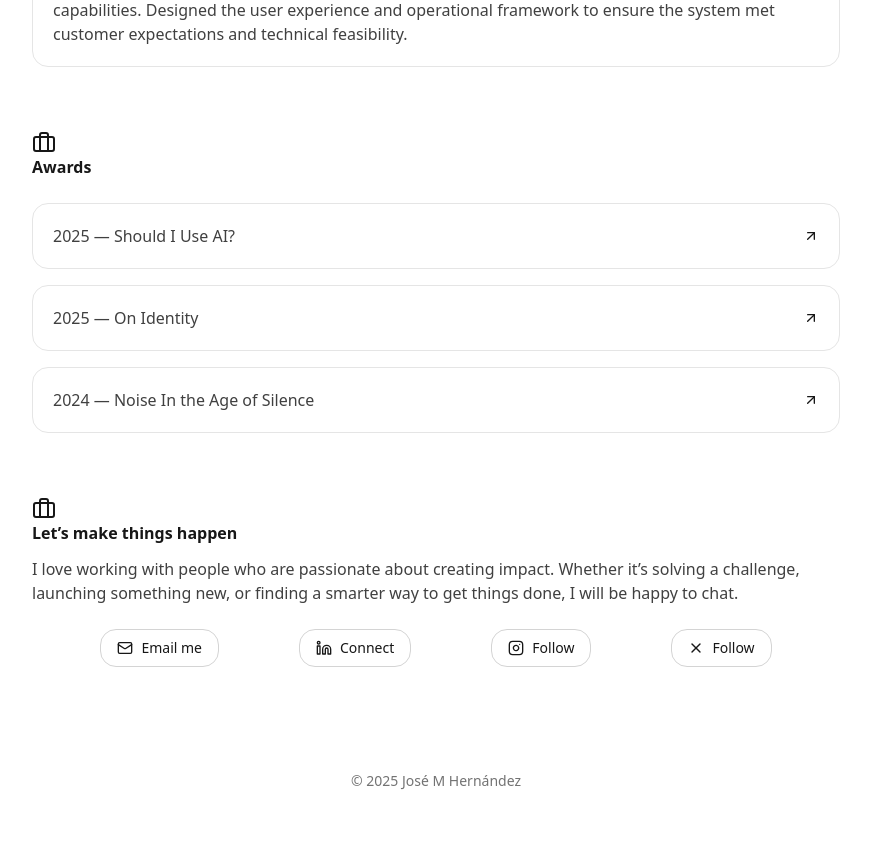
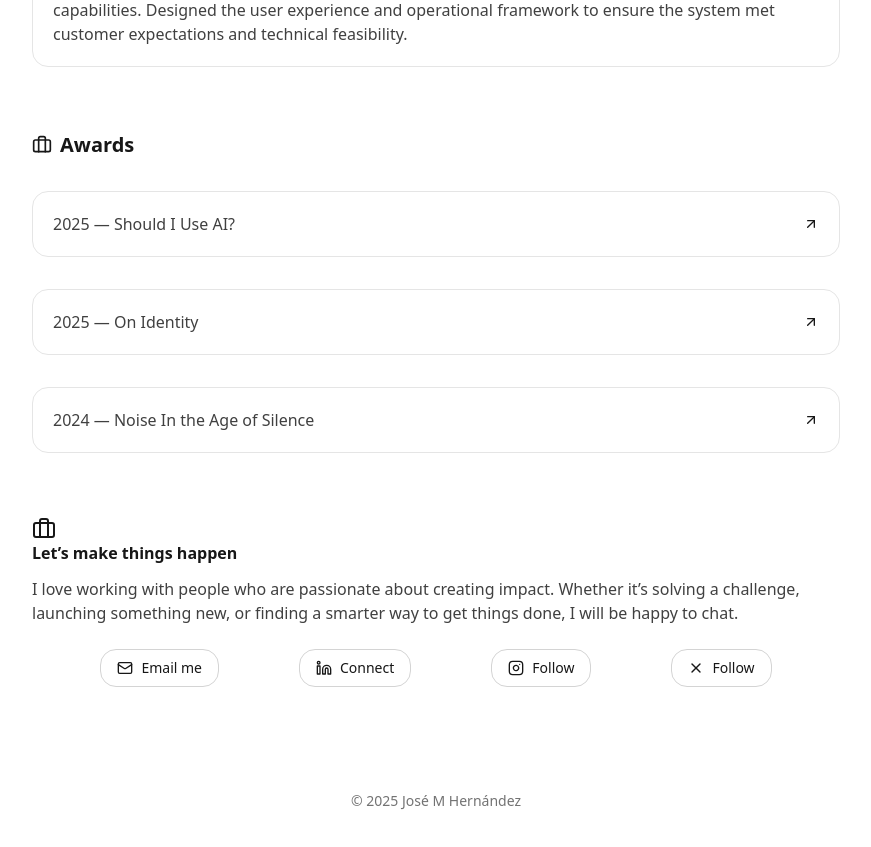
Before and after one commit to jose24xhr-sys/josemhernandez-v3, a React (Vite) app: page / in a window 1280 px wide. Shown: the part 1780-2627 px from the top of the page, without its empty margins (204-1075 px from the left). Built offline with nearby package versions, Linux system fonts and the light colour scheme.

Commit message:
Update App.jsx

```diff
--- a/src/App.jsx
+++ b/src/App.jsx
@@ -309,11 +309,11 @@ export default function App() {
   id="awards"
   className="mx-auto max-w-[52rem] px-5 md:px-3 pt-6 md:pt-8 pb-6 md:pb-8 section-fade js-reveal"
 >
-  <h2 className="section-title font-semibold">
-    <Briefcase className="section-title-icon" />
+  <h2 className="flex items-center gap-2 text-xl font-semibold mb-6 md:mb-8">
+    <Briefcase className="h-5 w-5 shrink-0" />
     Awards
   </h2>
-          <div className="mt-6 space-y-4">
+          <div className="space-y-6 md:space-y-8">
             {awards.map((w, i) => (
               <a key={i} href={w.link} className="flex items-center justify-between rounded-2xl border border-neutral-200 dark:border-neutral-800 p-5 hover:bg-neutral-50 dark:hover:bg-neutral-900">
                 <span className="text-neutral-700 dark:text-neutral-300">{w.year} — {w.title}</span>
@@ -326,7 +326,7 @@ export default function App() {
         {/* CONTACT */}
         <section
   id="contact"
-  className="mx-auto max-w-[52rem] px-5 md:px-3 pt-6 md:pt-8 pb-10 md:pb-12 section-fade js-reveal"
+  className="mx-auto max-w-[52rem] px-5 md:px-3 pt-6 md:pt-8 pb-6 md:pb-8 section-fade js-reveal"
 >
   <h2 className="section-title font-semibold">
     <Briefcase className="section-title-icon" />
```
